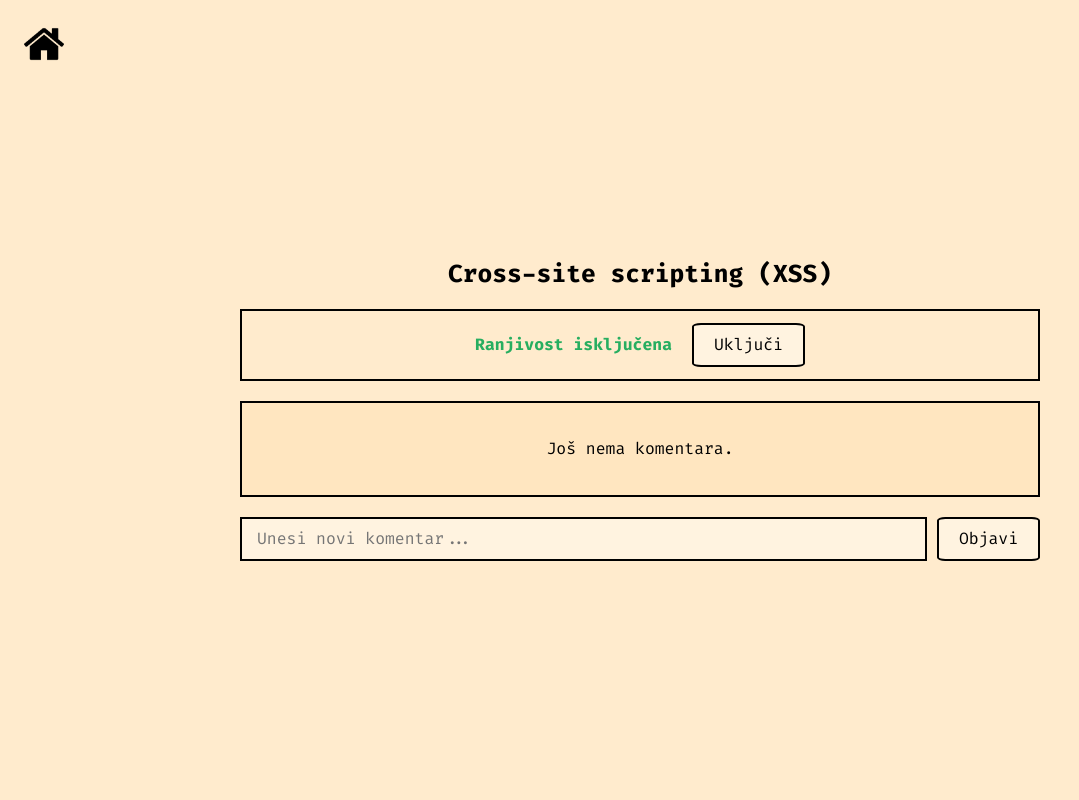
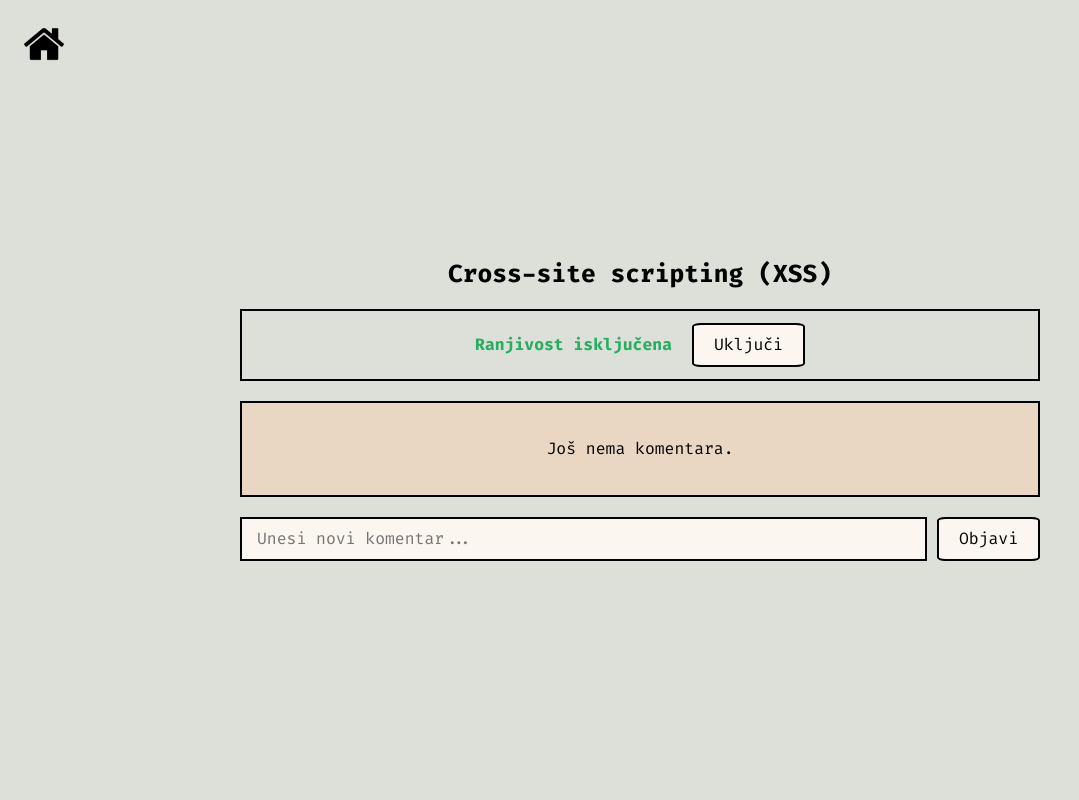
Before and after one commit to rokobarisic/web2-lab2, a Node server app: page /xss in a window 1280 px wide. Shown: the whole page, without its empty margins (0-1079 px from the left). Run offline with Node 20, Linux system fonts and the light colour scheme; data that the repository does not hold is empty.

Commit message:
New color pallette

```diff
--- a/public/app.css
+++ b/public/app.css
@@ -18,7 +18,7 @@ html {
 }
 
 body {
-    background-color: blanchedalmond;
+    background-color: #dce0d9;
     font-family: Fira Code;
     display: flex;
     flex-direction: column;
--- a/public/home.css
+++ b/public/home.css
@@ -15,14 +15,14 @@
     flex: 1;
     text-align: center;
     box-shadow: 4px 4px 0px grey;
-    background-color: rgb(255, 243, 224);
+    background-color: #fbf6ef;
     text-decoration: none;
     color: inherit;
 }
 
 #vulnerability-selector a:hover {
     transform: scale(1.05);
-    background-color: rgb(255, 230, 192);
+    background-color: #ead7c3;
 }
 
 @media (max-width: 600px) {
--- a/public/xss.css
+++ b/public/xss.css
@@ -36,7 +36,7 @@ h2 {
 }
 
 #toggle-vulnerability-button {
-    background-color: rgb(255, 243, 224);
+    background-color: #fbf6ef;
     border: 2px solid black;
     border-radius: 8%;
     padding: 10px 20px;
@@ -45,11 +45,11 @@ h2 {
 
 #toggle-vulnerability-button:hover {
     transform: scale(1.05);
-    background-color: rgb(255, 230, 192);
+    background-color: #ead7c3;
 }
 
 #comments {
-    background-color: rgb(255, 230, 192);
+    background-color: #ead7c3;
     width: 100%;
     border: 2px solid black;
     padding: 20px;
@@ -64,7 +64,7 @@ h2 {
 .comment {
     border: 2px solid black;
     border-radius: 8%;
-    background-color: rgb(255, 243, 224);
+    background-color: #fbf6ef;
     padding: 10px 16px;
     word-break: break-word;
 }
@@ -80,13 +80,13 @@ h2 {
 #comment-form input {
     flex: 1;
     border: 2px solid black;
-    background-color: rgb(255, 243, 224);
+    background-color: #fbf6ef;
     padding: 10px 15px;
     box-sizing: border-box;
 }
 
 #comment-form button {
-    background-color: rgb(255, 243, 224);
+    background-color: #fbf6ef;
     border: 2px solid black;
     border-radius: 8%;
     padding: 10px 20px;
@@ -95,10 +95,10 @@ h2 {
 
 #comment-form button:hover {
     transform: scale(1.05);
-    background-color: rgb(255, 230, 192);
+    background-color: #ead7c3;
 }
 
 #comment-form input:focus {
     outline: none;
-    background-color: rgb(255, 230, 192);
+    background-color: #ead7c3;
 }
```
Also changed, not shown: public/sensitive-data.css (+4 -4 lines).
